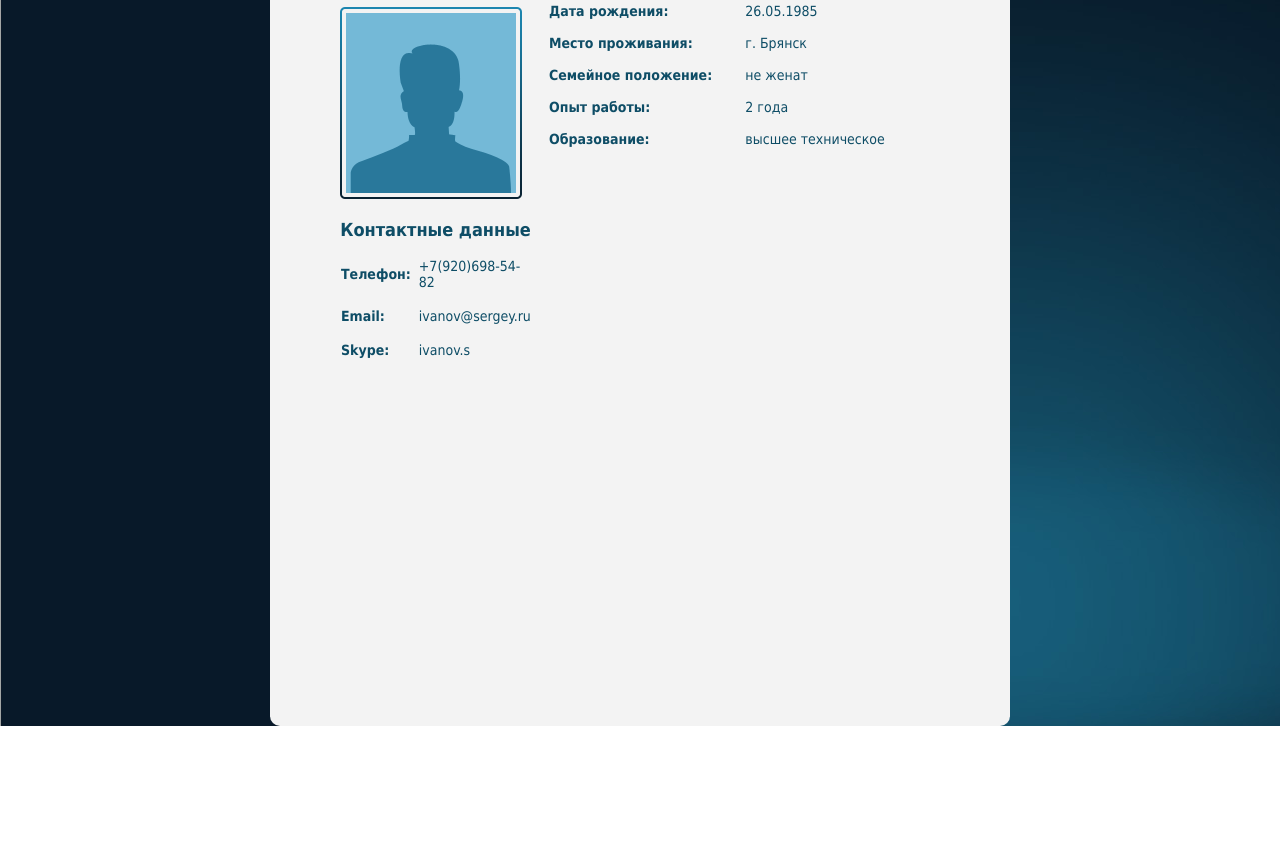
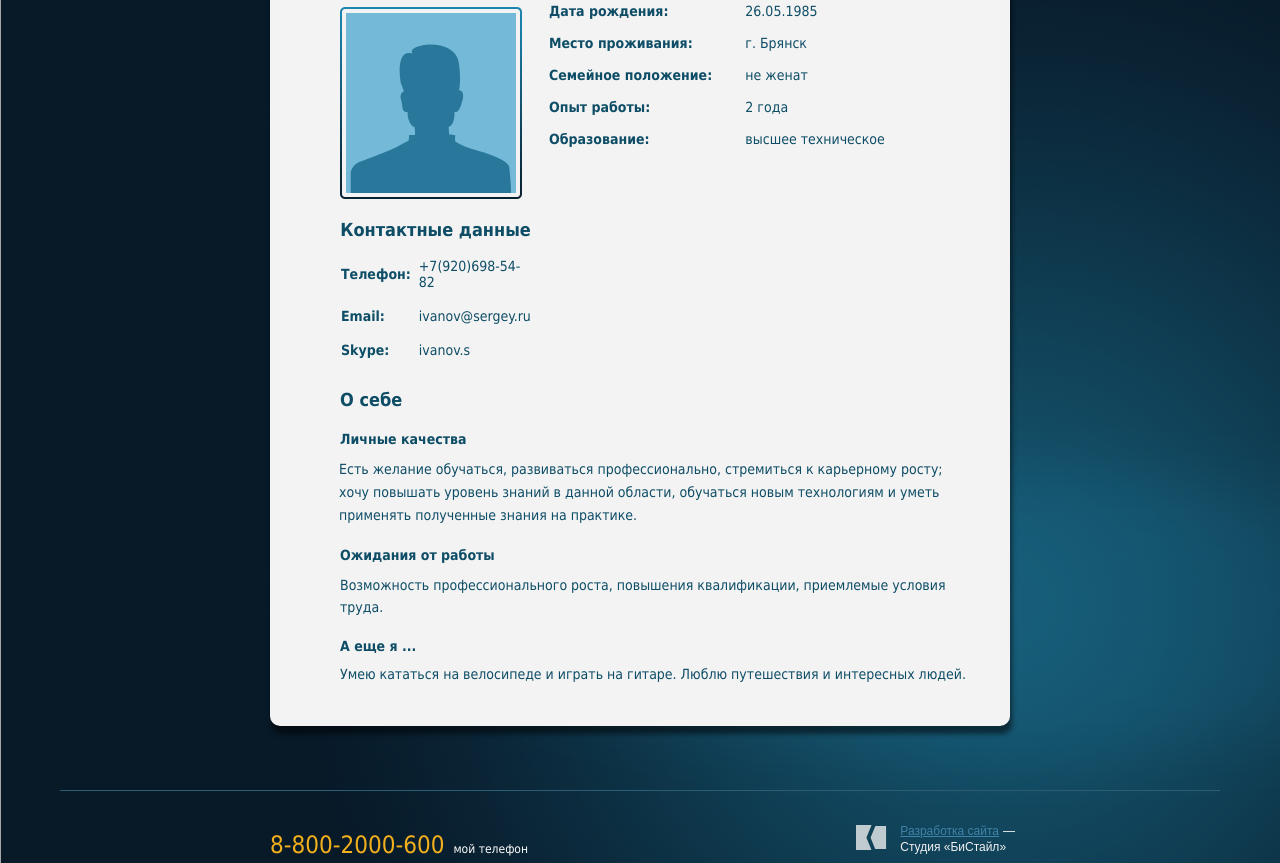
Before and after one commit to andyivanukh/test-project, a plain HTML site: page index.html in a window 1280 px wide. Shown: the part 300-1163 px from the top of the page. Before the commit the page ends 1026 px from the top, so only its background shows below. Drawn offline with Linux system fonts and the light colour scheme.

Commit message:
final layout without adaptive

```diff
--- a/css/sass/screen.sass
+++ b/css/sass/screen.sass
@@ -20,7 +20,7 @@ body
 	font-family: Tahoma, sans-serif
 	font-size: 14px
 	color: #0e4d66
-	+bgcol(backgr, jpg)
+	+bgcol(backgr, png)
 
 html
 	height: 100%
@@ -96,10 +96,12 @@ nav
 
 section
 	position: relative
+	margin-bottom: 64px
 	width: 100%
 	height: 823px
 	background: #f3f3f3
 	border-radius: 10px
+	box-shadow: 2px 8px 5px rgba(1,1,1,.5)
 	.name-block
 		margin-bottom: 22px
 		padding-top: 40px
@@ -132,6 +134,9 @@ section
 		.tbl-answ
 			width: 30%
 
+.contact-info
+	margin-bottom: 29px
+
 .contact-table
 	margin: 24px 5px 5px 63px
 	width: 205px
@@ -146,3 +151,67 @@ section
 		font-weight: bold
 	.tbl-answ2
 		font-weight: normal
+
+.about-myself
+	margin-left: 70px
+	width: 629px
+	h2
+		margin-bottom: 21px
+		font-size: 18px
+
+.personal-qual
+	margin-bottom: 20px
+	h4
+		margin-bottom: 11px
+	p
+		margin-left: -1px
+		line-height: 23px
+.work-reward
+	margin-bottom: 20px
+	h4
+		margin-bottom: 11px
+	p
+		line-height: 22px
+.else-info
+	h4
+		margin-bottom: 12px
+
+/*FOOTER*/
+
+.line
+	margin: 0 auto
+	width: 1160px
+	height: 1px
+	background-color: #2B5D74
+footer
+	margin-top: 40px
+	margin-bottom: 20px
+.phone-block
+	+float(left)
+	.number
+		font-size: 24px
+		color: #f2b01c
+		& + span
+			margin-left: 9px
+			font-size: 12px
+			color: #fff
+.webstudio-block
+	+float(right)
+	img
+		position: relative
+		top: -10px
+		left: -4px
+.w-studio
+	display: inline-block
+	position: relative
+	top: -9px
+	right: -5px
+	.sitedev
+		font-family: Arial, sans-serif
+		font-size: 12px
+		color: #4083a9
+		text-decoration: underline
+	.studio
+		font-family: Arial, sans-serif
+		font-size: 12px
+		color: #f1f1f1
--- a/index.html
+++ b/index.html
@@ -72,7 +72,39 @@
 	   	  				</tr>
 	   	  			</table>
 	   	  		</div>
+	   	  		<div class="about-myself">
+	   	  			<h2>О себе</h2>
+	   	  			<div class="personal-qual">
+	   	  				<h4>Личные качества</h4>
+	   	  				<p>Есть желание обучаться, развиваться профессионально, стремиться к карьерному росту; хочу повышать уровень знаний в данной области, обучаться новым технологиям и уметь применять полученные знания на практике. </p>
+	   	  			</div>
+	   	  			<div class="work-reward">
+	   	  				<h4>Ожидания от работы</h4>
+	   	  				<p>Возможность профессионального роста, повышения квалификации, приемлемые условия труда.</p>
+	   	  			</div>
+	   	  			<div class="else-info">
+	   	  				<h4>А еще я ...</h4>
+	   	  				<p>Умею кататься на велосипеде и играть на гитаре. Люблю путешествия и интересных людей.</p>
+	   	  			</div>
+	   	  		</div>
 	   	  	</section>
+	   </div>
+	   <div class="line">
+
+	   </div>
+	   <div class="wrapper">
+	   		<footer class="clearfix">
+	   			<div class="phone-block">
+	   				<span class="number">8-800-2000-600</span><span>мой телефон</span>
+	   			</div>
+				<div class="webstudio-block">
+					<a href="#"><img src="img/logo-footer.png" alt="small-logo"></a>
+					<div class="w-studio">
+						<span class="sitedev">Разработка сайта</span>
+					<span class="studio">— <br/>Студия «БиСтайл»</span>
+					</div>
+				</div>
+	   		</footer>
 	   </div>
 
     <script src="libs/jquery/jquery-2.1.4.min.js"></script>
--- a/js/pixelScreen.js
+++ b/js/pixelScreen.js
@@ -6,7 +6,7 @@ $(function(){
 
 //===============================================================================================================================================================================================================
 
-    $('body').append('<div class="screen" style="background:url('+pxs_url+') no-repeat center top; position: absolute; left: -9px; right: 0; top: 0; height: '+pxs_height+'; z-index: 999999; pointer-events: none; display: none;"></div>')
+    $('body').append('<div class="screen" style="background:url('+pxs_url+') no-repeat center top; position: absolute; left: 5px; right: 0; top: 432px; height: '+pxs_height+'; z-index: 999999; pointer-events: none; display: none;"></div>')
     $('body').append('<div class="screen_control" style="position: fixed; right: 20px; top: 20px; z-index: 999999;"><button class="screen_switch">On</button> </div>');
 
     $('.screen_switch').bind('click', function(){
```
Also changed, not shown: css/stylesheets/screen.css, img/backgr.jpg (deleted), img/backgr.png (added), img/pixelperfect.png.
